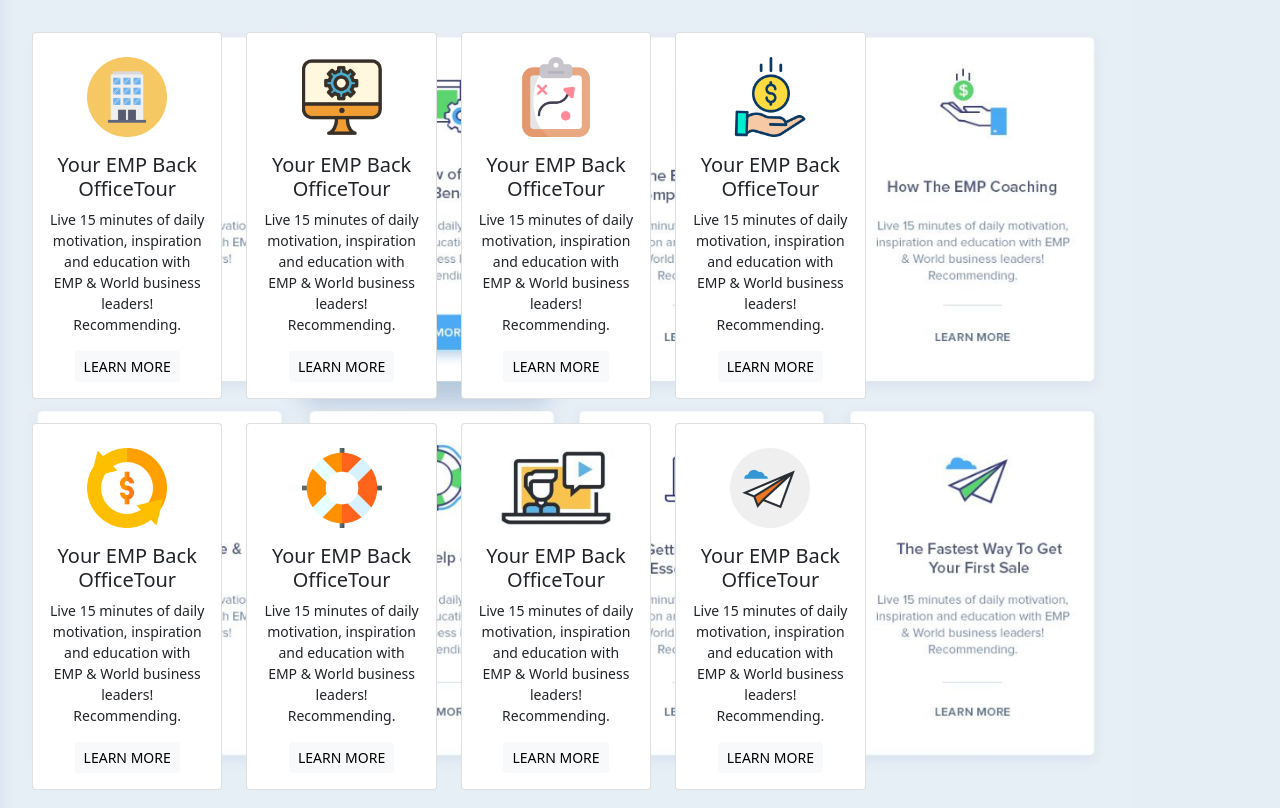
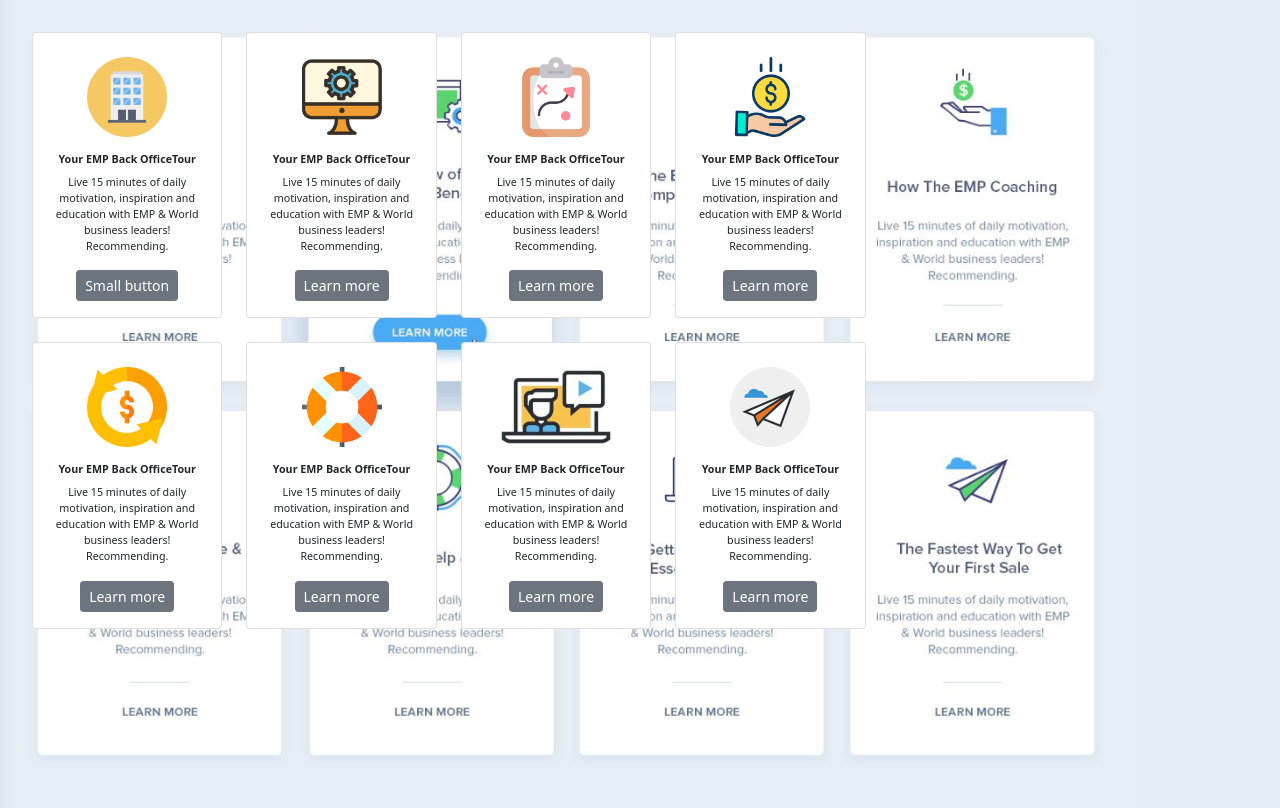
Before and after one commit to becodeorg/verou-3-css-framerworks-beryld, a plain HTML site: page index.html in a window 1280 px wide. Drawn offline with nearby package versions, Linux system fonts and the light colour scheme.

Commit message:
style:add styles to cards

```diff
--- a/index.html
+++ b/index.html
@@ -12,122 +12,123 @@
     <div class="container-fluid">
       <!--This is the main container-->
       <div class="row g-4 m-2  " style="width:67vw">
-        <div class="col-xs-12 col-sm-6 col-md-3  rect1">
+        <div class="col-xs-12 col-sm-6 col-md-3   rect1">
           <!--this is a card 1/8-->
-          <div class="card text-center ">
+          <div class="card text-center small ">
             <img class="card-img-top mt-4" src="./building.png" alt="Card image cap" />
-            <div class="card-body">
-              <h5 class="card-title">Your EMP Back OfficeTour</h5>
-              <p class="card-text small">
+            <div class="card-body small">
+              <h6 class="card-title fw-bold small  ">Your EMP Back OfficeTour</h6>
+              <p class="card-text small ">
                 Live 15 minutes of daily motivation, inspiration and education
                 with EMP & World business leaders! Recommending.
               </p>
-              <a href="#" class="btn btn-light btn-sm  ">LEARN MORE</a>
+              <!-- <button type="button" class="btn btn-light btn-sm ">LEARN MORE</button> -->
+              <button type="button" class="btn btn-secondary btn-sm">Small button</button>
             </div>
           </div>
         </div>
 
-        <div class="col-xs-12 col-sm-6 col-md-3  rect1">
-          <!--This is a card 2/8-->
-          <div class="card text-center">
+        <div class="col-xs-12 col-sm-6 col-md-3   rect1">
+          <!--this is a card 2/8-->
+          <div class="card text-center small ">
             <img class="card-img-top mt-4" src="./settings.png" alt="Card image cap" />
-            <div class="card-body">
-              <h5 class="card-title">Your EMP Back OfficeTour</h5>
-              <p class="card-text small">
+            <div class="card-body small">
+              <h6 class="card-title fw-bold small  ">Your EMP Back OfficeTour</h6>
+              <p class="card-text  small ">
                 Live 15 minutes of daily motivation, inspiration and education
                 with EMP & World business leaders! Recommending.
               </p>
-              <a href="#" class="btn btn-light btn-sm">LEARN MORE</a>
+              <button type="button" class="btn btn-secondary btn-sm ">Learn more</button>
             </div>
           </div>
         </div>
 
-        <div class="col-xs-12 col-sm-6 col-md-3 rect1">
-          <!--This is a card 3/8-->
-          <div class="card text-center">
+        <div class="col-xs-12 col-sm-6 col-md-3   rect1">
+          <!--this is a card 3/8-->
+          <div class="card text-center small ">
             <img class="card-img-top mt-4" src="./plan.png" alt="Card image cap" />
-            <div class="card-body">
-              <h5 class="card-title">Your EMP Back OfficeTour</h5>
-              <p class="card-text small">
+            <div class="card-body small">
+              <h6 class="card-title fw-bold small  ">Your EMP Back OfficeTour</h6>
+              <p class="card-text  small ">
                 Live 15 minutes of daily motivation, inspiration and education
                 with EMP & World business leaders! Recommending.
               </p>
-              <a href="#" class="btn btn-light btn-sm">LEARN MORE</a>
+              <button type="button" class="btn btn-secondary btn-sm ">Learn more</button>
             </div>
           </div>
         </div>
 
-        <div class="col-xs-12 col-sm-6 col-md-3 rect1">
-          <!--This is a card 4/8-->
-          <div class="card text-center">
+        <div class="col-xs-12 col-sm-6 col-md-3   rect1">
+          <!--this is a card 4/8-->
+          <div class="card text-center small ">
             <img class="card-img-top mt-4" src="./dollar.png" alt="Card image cap" />
-            <div class="card-body">
-              <h5 class="card-title">Your EMP Back OfficeTour</h5>
-              <p class="card-text small">
+            <div class="card-body small">
+              <h6 class="card-title fw-bold small  ">Your EMP Back OfficeTour</h6>
+              <p class="card-text  small ">
                 Live 15 minutes of daily motivation, inspiration and education
                 with EMP & World business leaders! Recommending.
               </p>
-              <a href="#" class="btn btn-light btn-sm">LEARN MORE</a>
+              <button type="button" class="btn btn-secondary btn-sm ">Learn more</button>
             </div>
           </div>
         </div>
 
-        <div class="col-xs-12 col-sm-6 col-md-3 rect1">
-          <!--This is a card 5/8-->
-          <div class="card text-center">
+        <div class="col-xs-12 col-sm-6 col-md-3   rect1">
+          <!--this is a card 5/8-->
+          <div class="card text-center small ">
             <img class="card-img-top mt-4" src="./invest.png" alt="Card image cap" />
-            <div class="card-body">
-              <h5 class="card-title">Your EMP Back OfficeTour</h5>
-              <p class="card-text small">
+            <div class="card-body small">
+              <h6 class="card-title fw-bold small  ">Your EMP Back OfficeTour</h6>
+              <p class="card-text  small ">
                 Live 15 minutes of daily motivation, inspiration and education
                 with EMP & World business leaders! Recommending.
               </p>
-              <a href="#" class="btn btn-light btn-sm">LEARN MORE</a>
+              <button type="button" class="btn btn-secondary btn-sm ">Learn more</button>
             </div>
           </div>
         </div>
 
-        <div class="col-xs-12 col-sm-6 col-md-3 rect1">
-          <!--This is a card 6/8-->
-          <div class="card text-center">
+        <div class="col-xs-12 col-sm-6 col-md-3   rect1">
+          <!--this is a card 6/8-->
+          <div class="card text-center small ">
             <img class="card-img-top mt-4" src="./lifebuoy.png" alt="Card image cap" />
-            <div class="card-body">
-              <h5 class="card-title">Your EMP Back OfficeTour</h5>
-              <p class="card-text small">
+            <div class="card-body small">
+              <h6 class="card-title fw-bold small  ">Your EMP Back OfficeTour</h6>
+              <p class="card-text  small ">
                 Live 15 minutes of daily motivation, inspiration and education
                 with EMP & World business leaders! Recommending.
               </p>
-              <a href="#" class="btn btn-light btn-sm">LEARN MORE</a>
+              <button type="button" class="btn btn-secondary btn-sm ">Learn more</button>
             </div>
           </div>
         </div>
 
-        <div class="col-xs-12 col-sm-6 col-md-3 rect1">
-          <!--This is a card 7/8-->
-          <div class="card text-center">
+        <div class="col-xs-12 col-sm-6 col-md-3   rect1">
+          <!--this is a card 7/8-->
+          <div class="card text-center small ">
             <img class="card-img-top mt-4" src="./webinar.jpeg" alt="Card image cap" />
-            <div class="card-body">
-              <h5 class="card-title">Your EMP Back OfficeTour</h5>
-              <p class="card-text small">
+            <div class="card-body small">
+              <h6 class="card-title fw-bold small  ">Your EMP Back OfficeTour</h6>
+              <p class="card-text  small ">
                 Live 15 minutes of daily motivation, inspiration and education
                 with EMP & World business leaders! Recommending.
               </p>
-              <a href="#" class="btn btn-light btn-sm">LEARN MORE</a>
+              <button type="button" class="btn btn-secondary btn-sm ">Learn more</button>
             </div>
           </div>
         </div>
 
-        <div class="col-xs-12 col-sm-6 col-md-3 rect1" >
-          <!--This is a card  8/8-->
-          <div class="card text-center  ">
+        <div class="col-xs-12 col-sm-6 col-md-3   rect1">
+          <!--this is a card 8/8-->
+          <div class="card text-center small ">
             <img class="card-img-top mt-4" src="./plane.jpeg" alt="Card image cap" />
-            <div class="card-body">
-              <h5 class="card-title">Your EMP Back OfficeTour</h5>
-              <p class="card-text small">
+            <div class="card-body small">
+              <h6 class="card-title fw-bold small  ">Your EMP Back OfficeTour</h6>
+              <p class="card-text  small ">
                 Live 15 minutes of daily motivation, inspiration and education
                 with EMP & World business leaders! Recommending.
               </p>
-              <a href="#" class="btn btn-light btn-sm">LEARN MORE</a>
+              <button type="button" class="btn btn-secondary btn-sm ">Learn more</button>
             </div>
           </div>
         </div>
```
Also changed, not shown: 1 other file.
